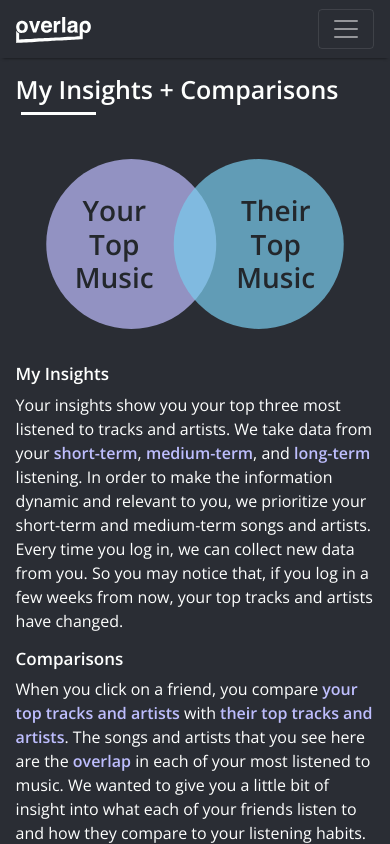
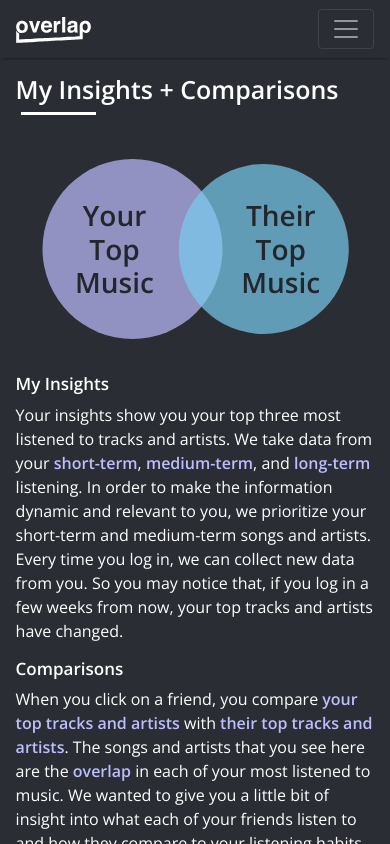
Before and after one commit to IGEN330-Overlap/Overlap, a React (Create React App) app in the folder frontend/: page /how-it-works in a window 390 px wide. In both pictures the pointer is over the element "Your Top Music". Built offline with nearby package versions, Linux system fonts and the light colour scheme.

Commit message:
smol animation

```diff
--- a/frontend/src/HowItWorks/HowItWorks.css
+++ b/frontend/src/HowItWorks/HowItWorks.css
@@ -39,6 +39,7 @@
     display: flex;
     width: 40%;
     justify-content: center;
+    align-items: center;
 }
 
 /* content specific styling */
@@ -65,6 +66,7 @@
     border-radius: 50%;
     text-align: center;
     transform: translate(12.5%);
+    transition: 0.12s;
 }
 .hiw-insights .graphics .friend-bubble {
     position: relative;
@@ -75,6 +77,15 @@
     border-radius: 50%;
     text-align: center;
     transform: translate(-12.5%);
+    transition: 0.12s;
+}
+.hiw-insights .graphics .user-bubble:hover {
+    height: 19vw;
+    width: 19vw;
+}
+.hiw-insights .graphics .friend-bubble:hover {
+    height: 19vw;
+    width: 19vw;
 }
 .hiw-insights .graphics .user-bubble h3 {
     position: absolute;
@@ -203,7 +214,7 @@
     background-color: var(--off-white-color);
 }
 .hiw-topstats span {
-    color: var(--primary-color-7);
+    color: var(--neutral-color-1);
     font-weight: 550;
 }
 .hiw-topstats .podium-display {
@@ -324,6 +335,14 @@
         height: 170px;
         width: 170px;
     }
+    .hiw-insights .graphics .user-bubble:hover {
+        height: 180px;
+        width: 180px;
+    }
+    .hiw-insights .graphics .friend-bubble:hover {
+        height: 180px;
+        width: 180px;
+    }
 
     .hiw-playlistgeneration .mood-emoji {
         height: 27px;
```
